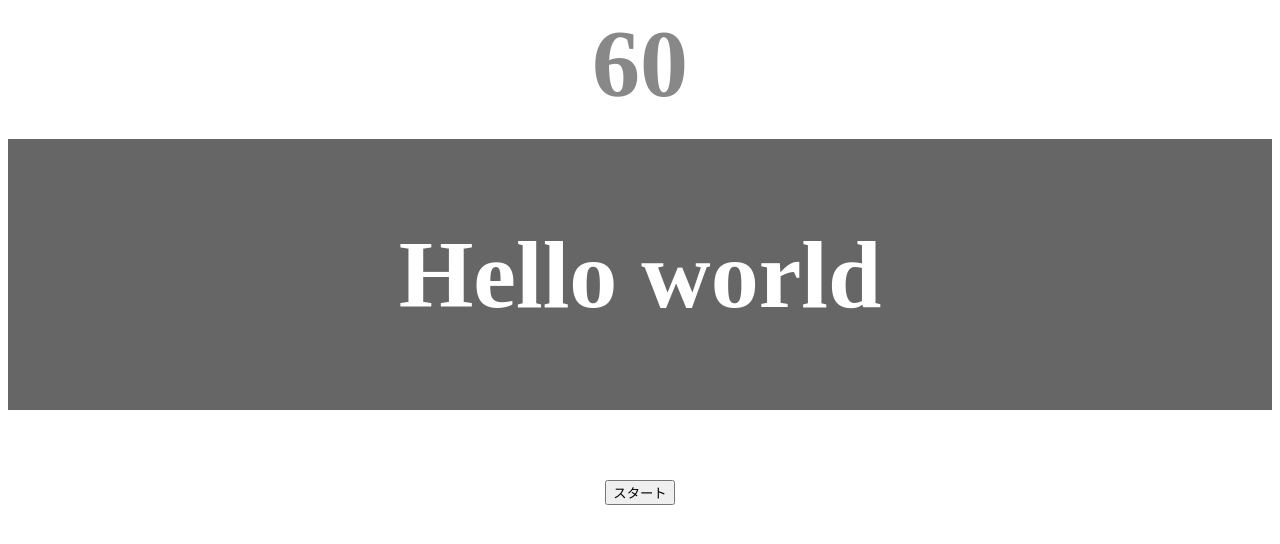
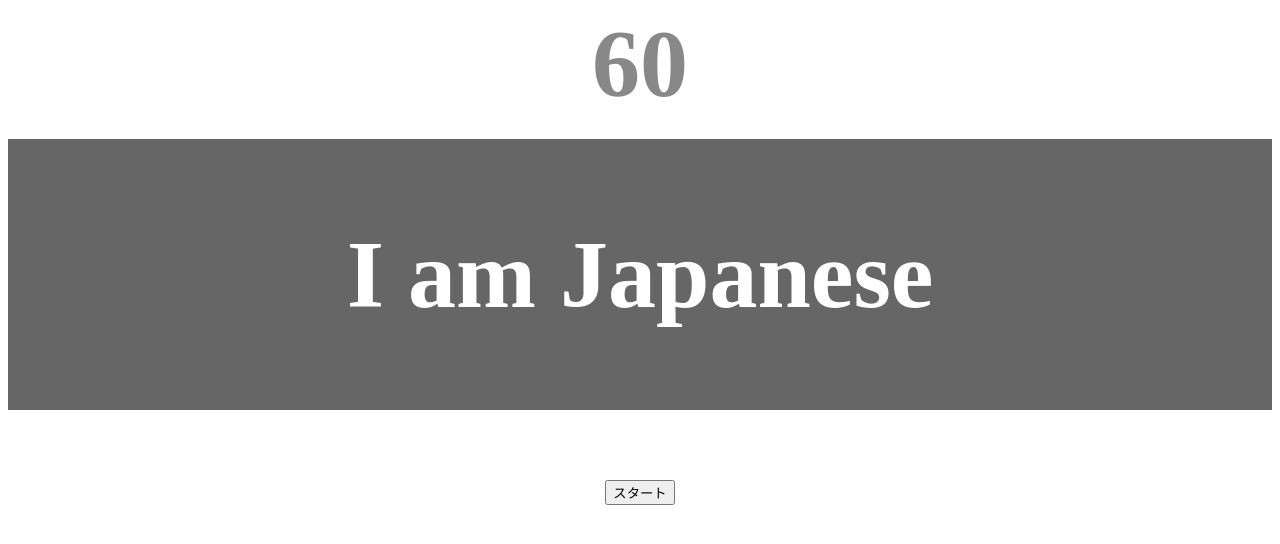
Before and after one commit to mhr1226/javascript-basic-kadai, a plain HTML site: page typing/index.html in a window 1280 px wide. Drawn offline with Linux system fonts and the light colour scheme.

Commit message:
JSの作成開始、定義の作成と配列・テキストのrandom処理の作成

```diff
--- a/typing/index.html
+++ b/typing/index.html
@@ -5,8 +5,8 @@
   <meta charset="UTF-8">
   <meta name="description" content="【JavaScript応用編】簡易的なタイピングゲームです。">
   <meta name="viewport" content="width=device-width, initial-scale=1.0">
-  <link rel="stylesheet" href="style.SCSS.css">
-  <script src="main.js" defer></script>
+  <link rel="stylesheet" href="/typing/css/style.SCSS.css">
+  <script src="/typing/main.js" defer></script>
 </head>
 <body>
   <!-- 秒数 -->
@@ -16,7 +16,7 @@
     <!-- テキスト -->
     <div id="wrap">
       <!-- 入力済テキスト --><!-- 未入力テキスト -->
-      <span id="typed" class="typed"></span><span id="untyped" class="untyped">Hello world</span>
+      <span id="typed" class="typed"></span><span id="untyped" class="untyped"></span>
     </div>
     <!-- スタートボタン -->
     <button id="start">スタート</button>
--- a/typing/main.js
+++ b/typing/main.js
@@ -0,0 +1,56 @@
+// テキストの表示をする為の変数
+let untyped = '';
+
+// 文字列を入れるspan要素を取得するための変数
+// 変数であるのは後から再代入できるようにするため
+let untypedField =document.getElementById('untyped');
+
+// テキストの中身に何を入れるかの配列
+const textLists =[
+  'Hello World','This is my App','How are you?',
+  'Today is sunny','I love JavaScript!','Good morning',
+  'I am Japanese','Let it be','Samurai',
+  'Typing Game','Information Technology',
+  'I want to be a programmer','What day is today?',
+  'I want to build a web app','Nice to meet you',
+  'Chrome Firefox Edge Safari','machine learning',
+  'Brendan Eich','John Resig','React Vue Angular',
+  'Netscape Communications','undefined null NaN',
+  'Thank you very much','Google Apple Facebook Amazon',
+  'ECMAScript','console.log','for while if switch',
+  'var let const','Windows Mac Linux iOS Android',
+  'programming'
+];
+
+// テキストの配列を参照し、
+// その上でその配列をspan要素に適用させるため
+// 関数で一発で呼び出せるように
+const createText = () => {
+  // Mathオブジェクトに対して、
+  // floorで小数点以下を切り捨て
+  /*random*textLists.lengthで
+  配列の数値をランダムで出力する*/
+  let random = Math.floor(Math.random()*textLists.length);
+  untyped =textLists[random];
+  untypedField.textContent = untyped;
+
+};
+
+createText();
+
+// キー入力が正しいのか判定するための関数
+const keyPress = e => {
+
+};
+
+const rankCheck = score => {
+
+};
+
+const gameOver = id => {
+
+};
+
+const timer = () =>{
+
+}
```
Also changed, not shown: typing/css/style.SCSS (renamed from typing/style.SCSS), typing/css/style.SCSS.css, typing/css/style.SCSS.min.css (renamed from typing/style.SCSS.min.css), 4 other files.
